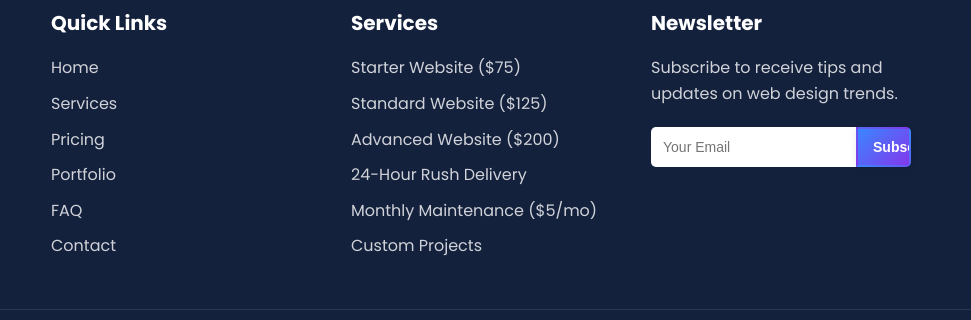
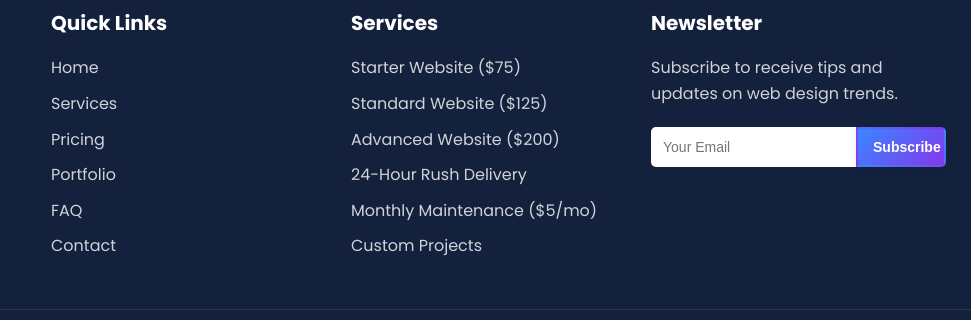
Before and after one commit to WizardQueenAnne/JackWebsites, a website: page index.html in a window 1280 px wide. Shown: the part 9201-9521 px from the top of the page, 309-1280 px from the left. Drawn offline with nearby package versions, Linux system fonts and the light colour scheme.

Commit message:
Update index.html

```diff
--- a/index.html
+++ b/index.html
@@ -788,7 +788,7 @@
     <input type="hidden" name="form-type" value="newsletter">
 
     <input type="email" name="email" placeholder="Your Email" required>
-    <button type="submit" class="btn btn-sm btn-primary">Subscribe</button>
+    <button type="submit" class="btn btn-sm btn-primary" style="min-width: 90px;">Subscribe</button>
 </form>
                     </div>
                 </div>
```
